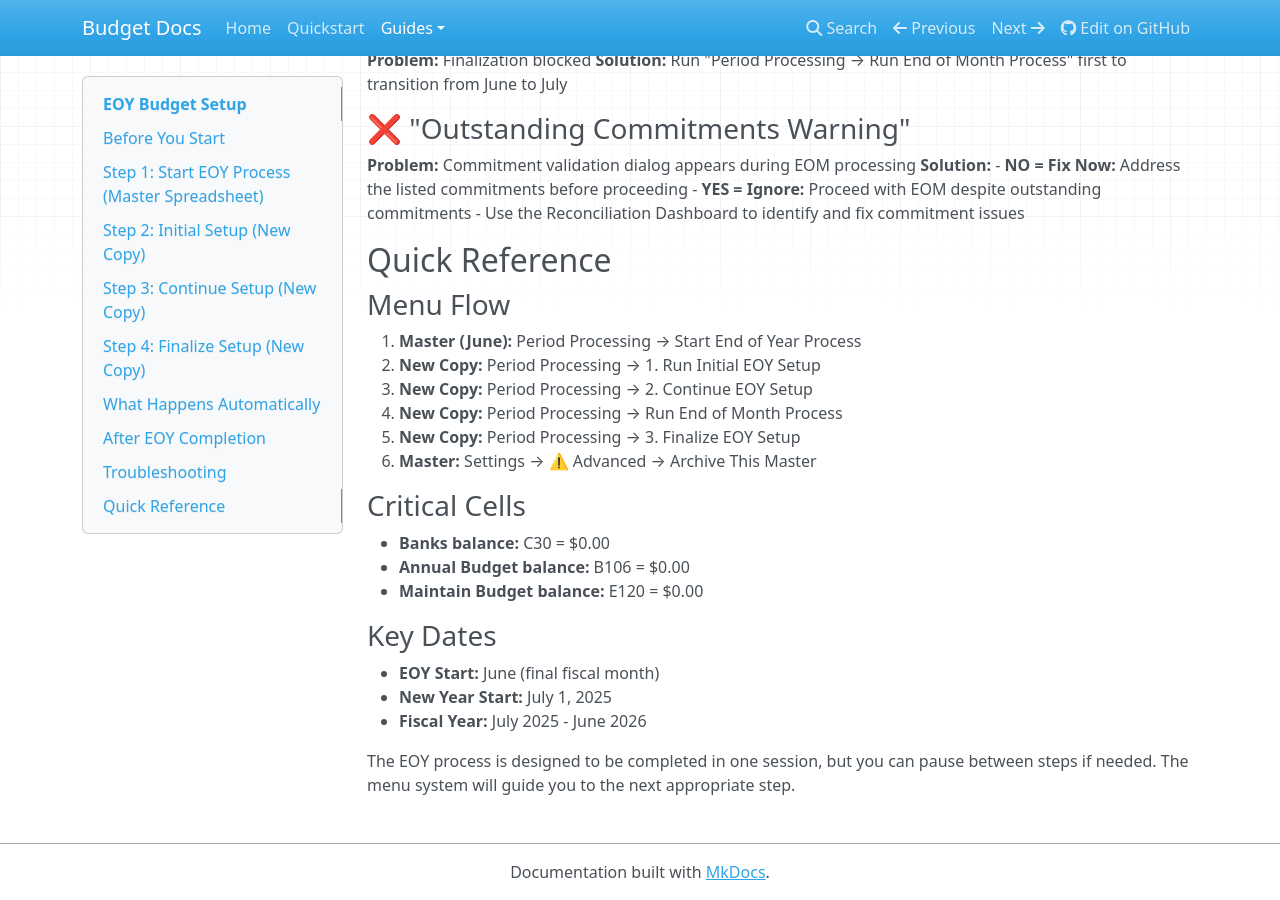
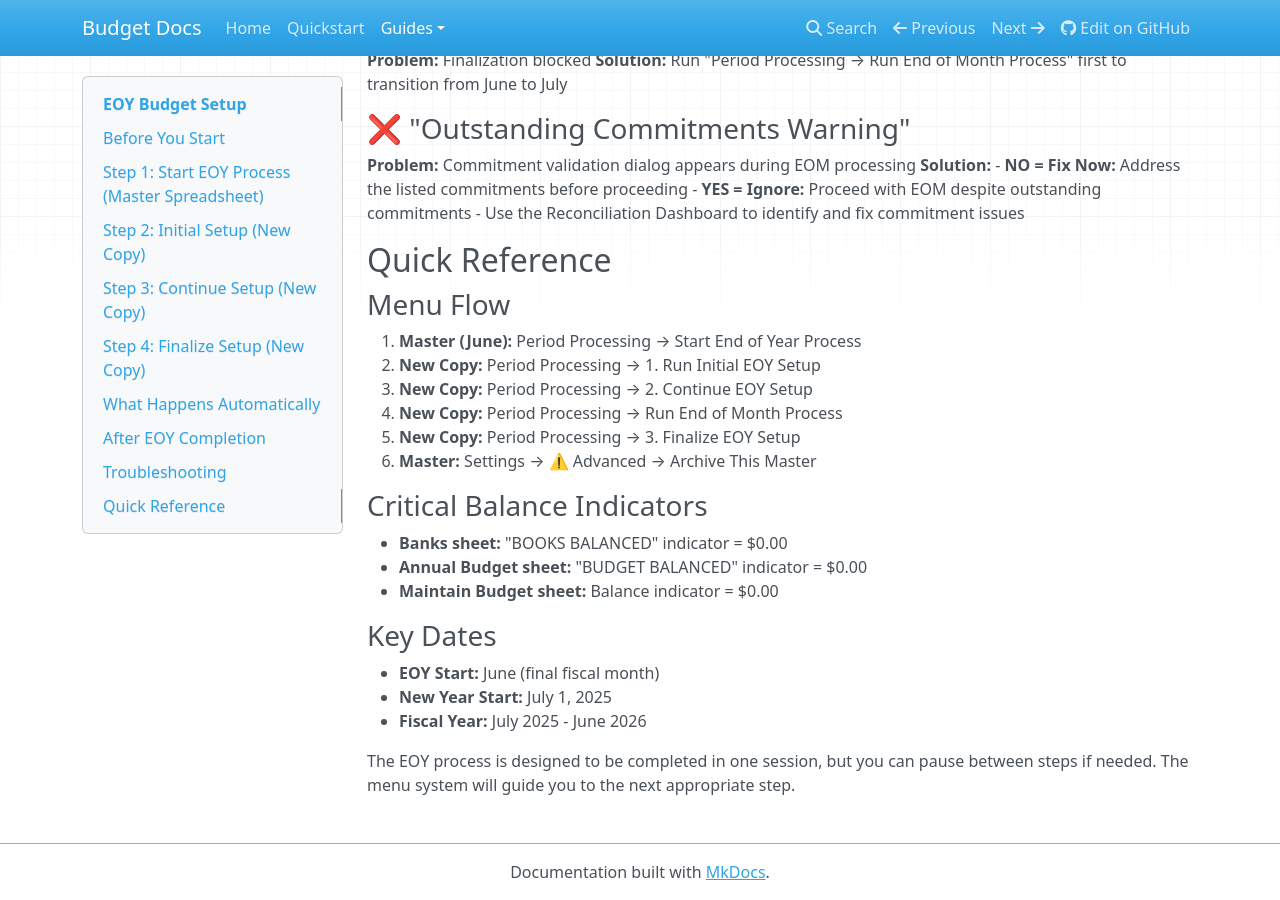
Before and after one commit to griadooss/budget-docs, an MkDocs documentation site: the page built from docs/guides/yearly-tasks/end-of-year/setup.md, in a window 1280 px wide and 900 px high, scrolled down 4144 px. Built offline with MkDocs 1.6.1, drawn with Linux system fonts in a browser that asks for light colours; nearby versions of some CDN libraries; some of the changed text lies outside the part shown.

Commit message:
Replace hard-coded cell references with descriptive labels
- Replace 'Cell C30' with 'BOOKS BALANCED indicator' for Banks sheet
- Replace 'Cell B106' with 'BUDGET BALANCED indicator' for Annual Budget sheet
- Replace 'Cell E120' with 'Balance indicator' for Maintain Budget sheet
- Update all documentation files (overview, setup, developer-guide)
- Use named ranges and descriptive labels instead of fragile cell references
- Improve user experience with clear, meaningful indicators
- Make documentation more robust against spreadsheet modifications

```diff
--- a/docs/guides/yearly-tasks/end-of-year/setup.md
+++ b/docs/guides/yearly-tasks/end-of-year/setup.md
@@ -17,9 +17,9 @@ This guide provides simple, direct instructions for completing the End of Year (
 
 1. **Current month must be June** - System automatically checks this
 2. **All balances must be zero:**
-   - **Banks sheet:** Cell C30 = $0.00
-   - **Annual Budget sheet:** Cell B106 = $0.00
-   - **Maintain Budget sheet:** Cell E120 = $0.00
+   - **Banks sheet:** "BOOKS BALANCED" indicator = $0.00
+   - **Annual Budget sheet:** "BUDGET BALANCED" indicator = $0.00
+   - **Maintain Budget sheet:** Balance indicator = $0.00
 
 <Warning>
 **Critical:** If any balance is not zero, the EOY process will be blocked. Fix balance issues using the Reconciliation Dashboard before starting EOY.
@@ -90,7 +90,7 @@ If authorization fails, refresh the page and try again. The system includes retr
 ### 2.3 Update Budget Amounts
 1. **Income Section:** Update all income amounts for new year
 2. **Expense Section:** Update all expense amounts for new year
-3. **Ensure balance:** Cell E120 must show $0.00
+3. **Ensure balance:** Maintain Budget balance indicator must show $0.00
 4. Click **REFRESH** button at bottom of configuration
 
 ## Step 3: Continue Setup (New Copy)
@@ -137,7 +137,7 @@ If authorization fails, refresh the page and try again. The system includes retr
 
 ### 📋 You Must Do These Tasks
 - **Update budget amounts** for income and expenses
-- **Ensure budget balance** (Cell E120 = $0.00)
+- **Ensure budget balance** (Maintain Budget balance indicator = $0.00)
 - **Archive the legacy master** manually (go to old master → Settings → Archive This Master)
 
 ## After EOY Completion
@@ -201,10 +201,10 @@ If authorization fails, refresh the page and try again. The system includes retr
 5. **New Copy:** Period Processing → 3. Finalize EOY Setup
 6. **Master:** Settings → ⚠️ Advanced → Archive This Master
 
-### Critical Cells
-- **Banks balance:** C30 = $0.00
-- **Annual Budget balance:** B106 = $0.00
-- **Maintain Budget balance:** E120 = $0.00
+### Critical Balance Indicators
+- **Banks sheet:** "BOOKS BALANCED" indicator = $0.00
+- **Annual Budget sheet:** "BUDGET BALANCED" indicator = $0.00
+- **Maintain Budget sheet:** Balance indicator = $0.00
 
 ### Key Dates
 - **EOY Start:** June (final fiscal month)
```
Also changed, not shown: docs/guides/yearly-tasks/end-of-year/developer-guide.md (+3 -3 lines), docs/guides/yearly-tasks/end-of-year/overview.md (+4 -3 lines).
